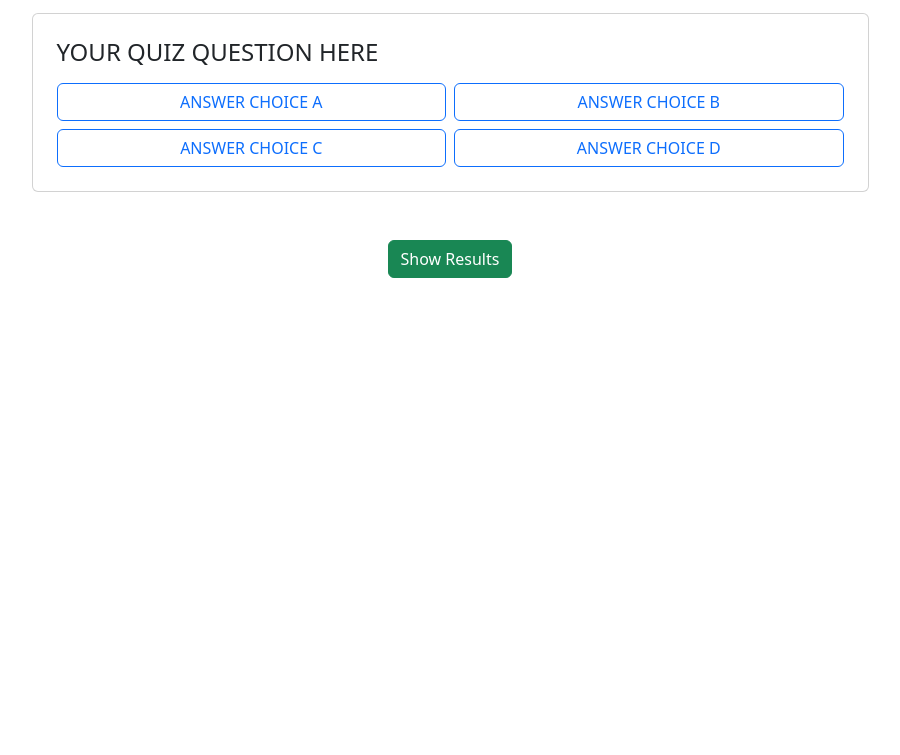
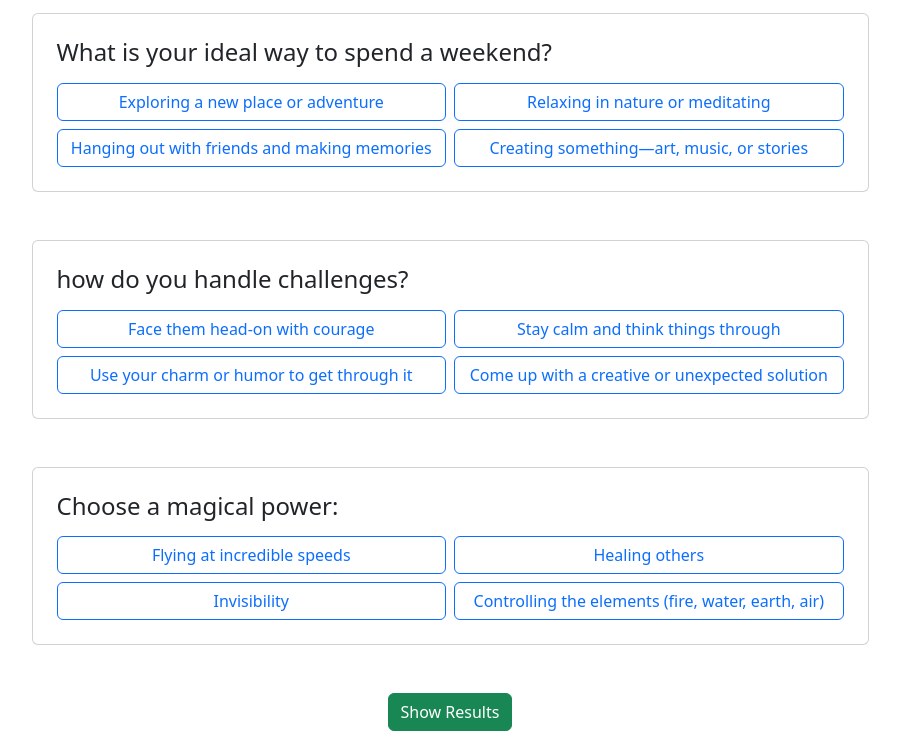
Before and after one commit to bmitts3/Assignment-8, a plain HTML site: page index.html in a window 1280 px wide. Shown: the part 91-846 px from the top of the page, without its empty margins (190-1090 px from the left). Before the commit the page ends 800 px from the top, so only its background shows below. Drawn offline with nearby package versions, Linux system fonts and the light colour scheme.

Commit message:
wrote all quiz questions and answers in index.html

```diff
--- a/index.html
+++ b/index.html
@@ -9,24 +9,24 @@
     <link rel="stylesheet" href ="./css/style.css">
 </head>
 <body>
-    <h1 class="text-center mt-4">YOUR QUIZ TITLE HERE</h1>
+    <h1 class="text-center mt-4">What Type of Mythical Creature Are You?</h1>
 
     <!-- Start quiz element -->
     <div class="container d-flex justify-content-center" id="question-1">
       <div class="card my-4 p-4 question-block" style="width: 75%;">
-        <h4 class="mb-3">YOUR QUIZ QUESTION HERE</h4>
+        <h4 class="mb-3">What is your ideal way to spend a weekend?</h4>
         <div class="row g-2">
           <div class="col-6">
-            <button class="btn btn-outline-primary w-100 answer-btn" data-answer="A">ANSWER CHOICE A</button>
+            <button class="btn btn-outline-primary w-100 answer-btn" data-answer="A">Exploring a new place or adventure</button>
           </div>
           <div class="col-6">
-            <button class="btn btn-outline-primary w-100 answer-btn" data-answer="B">ANSWER CHOICE B</button>
+            <button class="btn btn-outline-primary w-100 answer-btn" data-answer="B">Relaxing in nature or meditating</button>
           </div>
           <div class="col-6">
-            <button class="btn btn-outline-primary w-100 answer-btn" data-answer="C">ANSWER CHOICE C</button>
+            <button class="btn btn-outline-primary w-100 answer-btn" data-answer="C">Hanging out with friends and making memories</button>
           </div>
           <div class="col-6">
-            <button class="btn btn-outline-primary w-100 answer-btn" data-answer="D">ANSWER CHOICE D</button>
+            <button class="btn btn-outline-primary w-100 answer-btn" data-answer="D">Creating something—art, music, or stories</button>
           </div>
         </div>
       </div>
@@ -40,6 +40,58 @@
 
 
 
+    <!-- Start quiz element -->
+    <div class="container d-flex justify-content-center" id="question-1">
+      <div class="card my-4 p-4 question-block" style="width: 75%;">
+        <h4 class="mb-3">how do you handle challenges?</h4>
+        <div class="row g-2">
+          <div class="col-6">
+            <button class="btn btn-outline-primary w-100 answer-btn" data-answer="A">Face them head-on with courage</button>
+          </div>
+          <div class="col-6">
+            <button class="btn btn-outline-primary w-100 answer-btn" data-answer="B">Stay calm and think things through</button>
+          </div>
+          <div class="col-6">
+            <button class="btn btn-outline-primary w-100 answer-btn" data-answer="C">Use your charm or humor to get through it</button>
+          </div>
+          <div class="col-6">
+            <button class="btn btn-outline-primary w-100 answer-btn" data-answer="D">Come up with a creative or unexpected solution</button>
+          </div>
+        </div>
+      </div>
+    </div>
+
+
+
+    <!-- End quiz element -->
+
+
+
+    <!-- Start quiz element -->
+    <div class="container d-flex justify-content-center" id="question-1">
+      <div class="card my-4 p-4 question-block" style="width: 75%;">
+        <h4 class="mb-3">Choose a magical power:</h4>
+        <div class="row g-2">
+          <div class="col-6">
+            <button class="btn btn-outline-primary w-100 answer-btn" data-answer="A">Flying at incredible speeds</button>
+          </div>
+          <div class="col-6">
+            <button class="btn btn-outline-primary w-100 answer-btn" data-answer="B">Healing others</button>
+          </div>
+          <div class="col-6">
+            <button class="btn btn-outline-primary w-100 answer-btn" data-answer="C">Invisibility</button>
+          </div>
+          <div class="col-6">
+            <button class="btn btn-outline-primary w-100 answer-btn" data-answer="D">Controlling the elements (fire, water, earth, air)</button>
+          </div>
+        </div>
+      </div>
+    </div>
+
+
+
+    <!-- End quiz element -->
+    </class>
     <div class="container d-flex justify-content-center">
       <button id="show-result" class="btn btn-success my-4">Show Results</button>
     </div>
```
